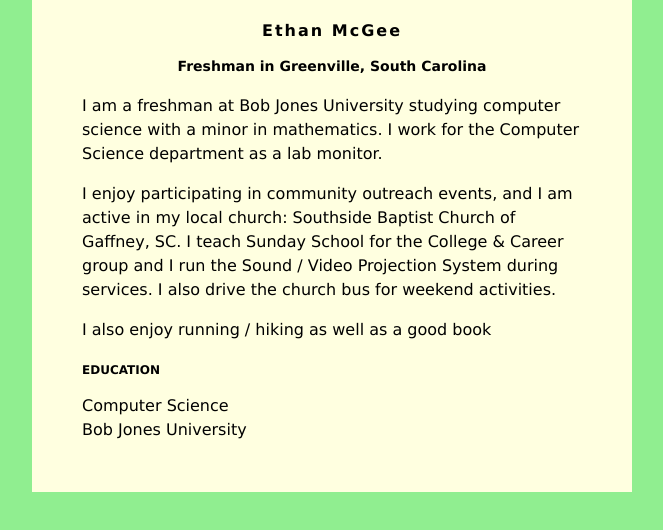
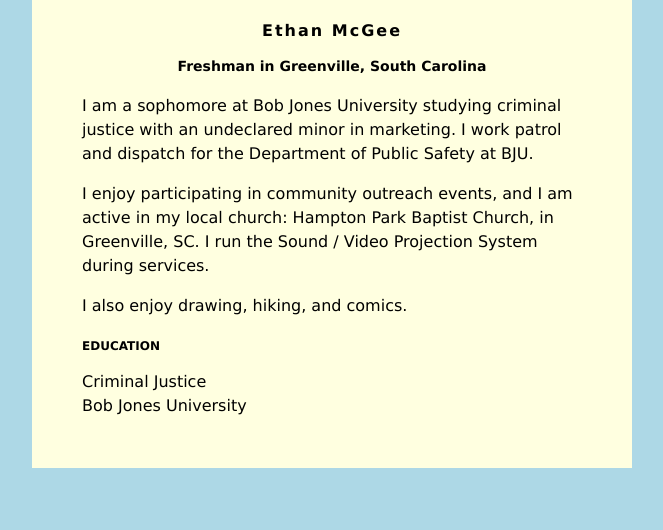
Before and after one commit to kwolf371/kwolf371.github.io, a plain HTML site: page index.html in a window 1280 px wide. Shown: the whole page, without its empty margins (308-971 px from the left). Drawn offline with Linux system fonts and the light colour scheme.

Commit message:
Update index.html

```diff
--- a/index.html
+++ b/index.html
@@ -2,7 +2,7 @@
 <head>
 <style>
 body {
-    background: lightgreen;
+    background: lightblue;
     font-family: Verdana;
 }
 #content {
@@ -33,16 +33,16 @@
         <h1>Ethan McGee</h1>
         <h2>Freshman in Greenville, South Carolina</h2>
 
-         <p>I am a freshman at Bob Jones University studying computer science with a minor in mathematics. I work for the Computer Science department as a lab monitor.</p>
+         <p>I am a sophomore at Bob Jones University studying criminal justice with an undeclared minor in marketing. I work patrol and dispatch for the Department of Public Safety at BJU.</p>
          <p>
-            I enjoy participating in community outreach events, and I am active in my local church: Southside Baptist Church of Gaffney, SC.  I teach Sunday School for the College &amp; Career group and I run the Sound / Video Projection System during services.  I also drive the church bus for weekend activities.
+            I enjoy participating in community outreach events, and I am active in my local church: Hampton Park Baptist Church, in Greenville, SC.  I run the Sound / Video Projection System during services.
          </p>
          <p>
-            I also enjoy running / hiking as well as a good book
+            I also enjoy drawing, hiking, and comics.
          </p>
 
         <h3>EDUCATION</h3>
-        Computer Science<br>
+        Criminal Justice<br>
         Bob Jones University
     </div>
 
```
